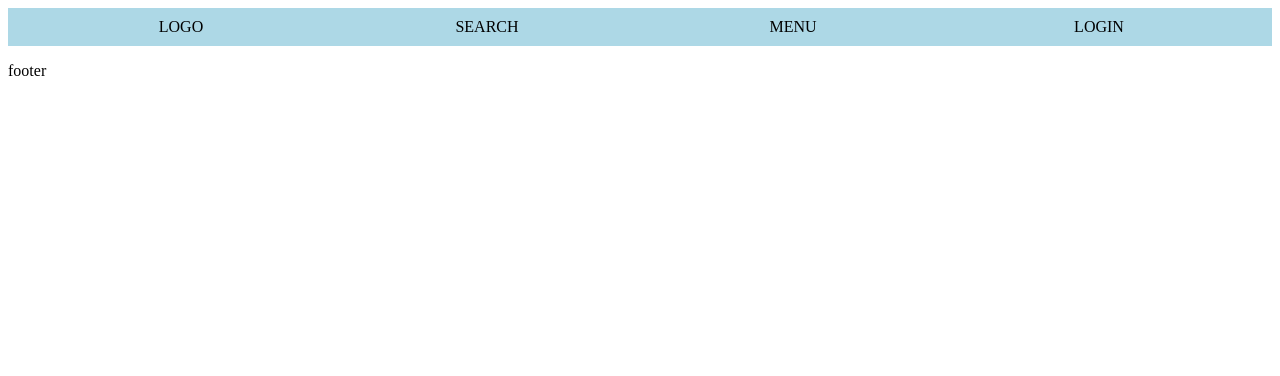
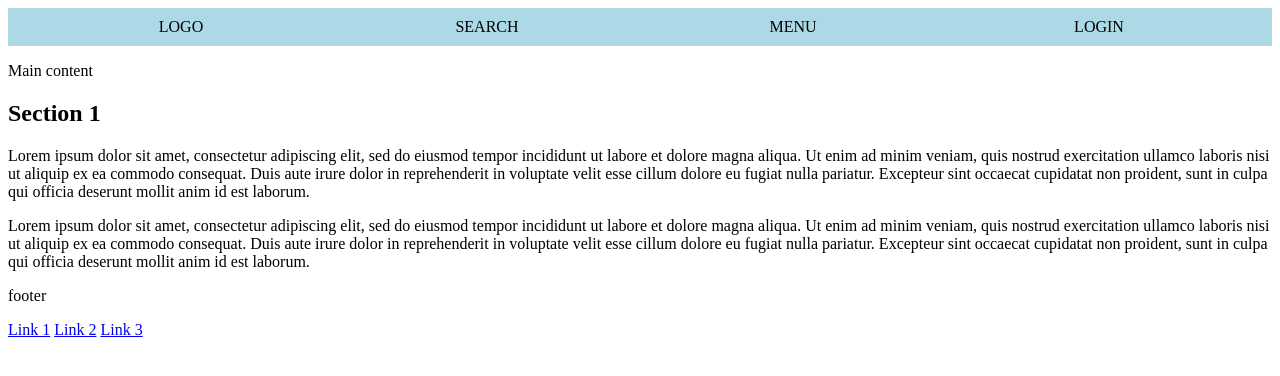
Before and after one commit to TwanaTheOne/Repo-boiler-Coffeshop-22-09-2025, a plain HTML site: page index.html in a window 1280 px wide. Drawn offline with Linux system fonts and the light colour scheme.

Commit message:
addd och rätta till

```diff
--- a/index.html
+++ b/index.html
@@ -1,25 +1,47 @@
 <!DOCTYPE html>
 <html lang="en">
 <head>
-    <meta charset="UTF-8">
-    <meta name="viewport" content="width=device-width, initial-scale=1.0">
-    <title>Document</title>
-    <link rel="stylesheet" href="style.css">
+  <meta charset="UTF-8">
+  <meta name="viewport" content="width=device-width, initial-scale=1.0">
+  <title>Document</title>
+  <link rel="stylesheet" href="style.css">
 </head>
+<body>
 
-
-<body>
-      <header class="header">
+  <header class="header">
     <div class="logo">LOGO</div>
     <div class="search">SEARCH</div>
     <div class="menu">MENU</div>
     <div class="login">LOGIN</div>
   </header>
+
+  <main>
+    <p>Main content</p>
+    <section id="section1">
+      <h2>Section 1</h2>
+      <p>
+        Lorem ipsum dolor sit amet, consectetur adipiscing elit, sed do eiusmod tempor incididunt ut labore et dolore magna aliqua.
+        Ut enim ad minim veniam, quis nostrud exercitation ullamco laboris nisi ut aliquip ex ea commodo consequat.
+        Duis aute irure dolor in reprehenderit in voluptate velit esse cillum dolore eu fugiat nulla pariatur.
+        Excepteur sint occaecat cupidatat non proident, sunt in culpa qui officia deserunt mollit anim id est laborum.
+      </p>
+      <p>
+        Lorem ipsum dolor sit amet, consectetur adipiscing elit, sed do eiusmod tempor incididunt ut labore et dolore magna aliqua.
+        Ut enim ad minim veniam, quis nostrud exercitation ullamco laboris nisi ut aliquip ex ea commodo consequat.
+        Duis aute irure dolor in reprehenderit in voluptate velit esse cillum dolore eu fugiat nulla pariatur.
+        Excepteur sint occaecat cupidatat non proident, sunt in culpa qui officia deserunt mollit anim id est laborum.
+      </p>
+    </section>
+  </main>
+
+  <footer class="footer">
+    <p>footer</p>
+    <div class="footer-links">
+      <a href="#">Link 1</a>
+      <a href="#">Link 2</a>
+      <a href="#">Link 3</a>
+    </div>
+  </footer>
+
 </body>
-  </div>
-
-    <div class="footer">
-      <p>footer</p>
-    </div>
-  </div>
 </html>
```
